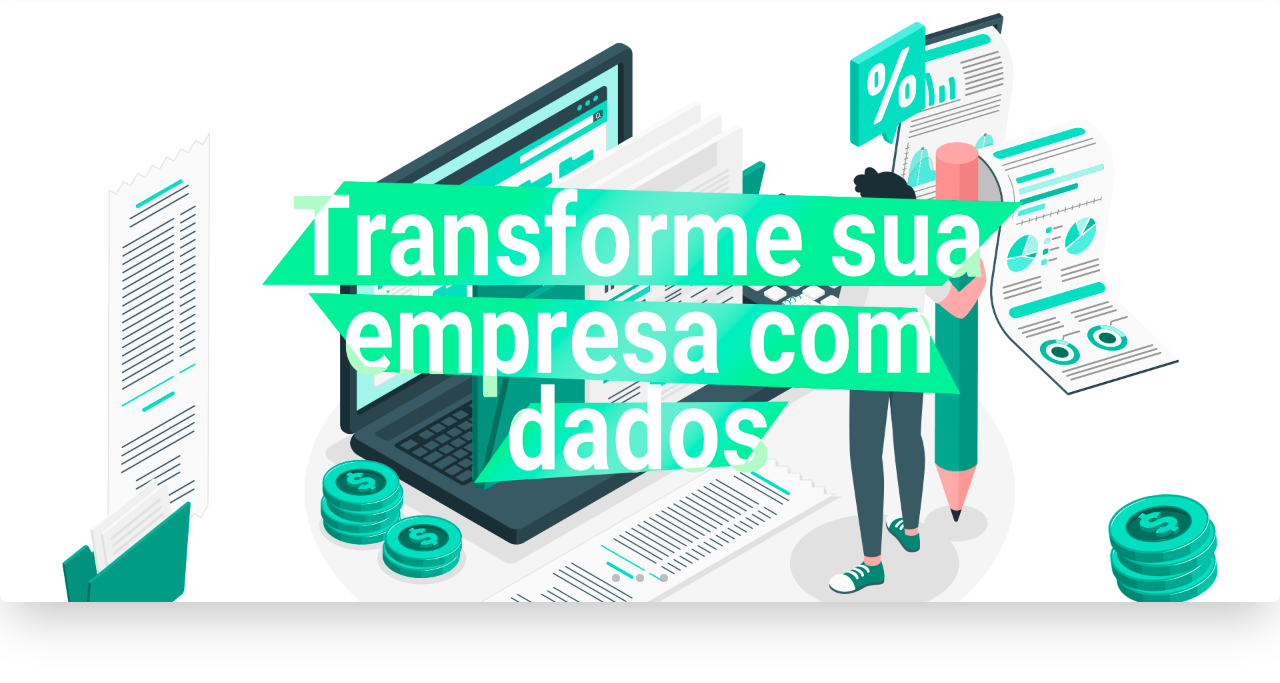
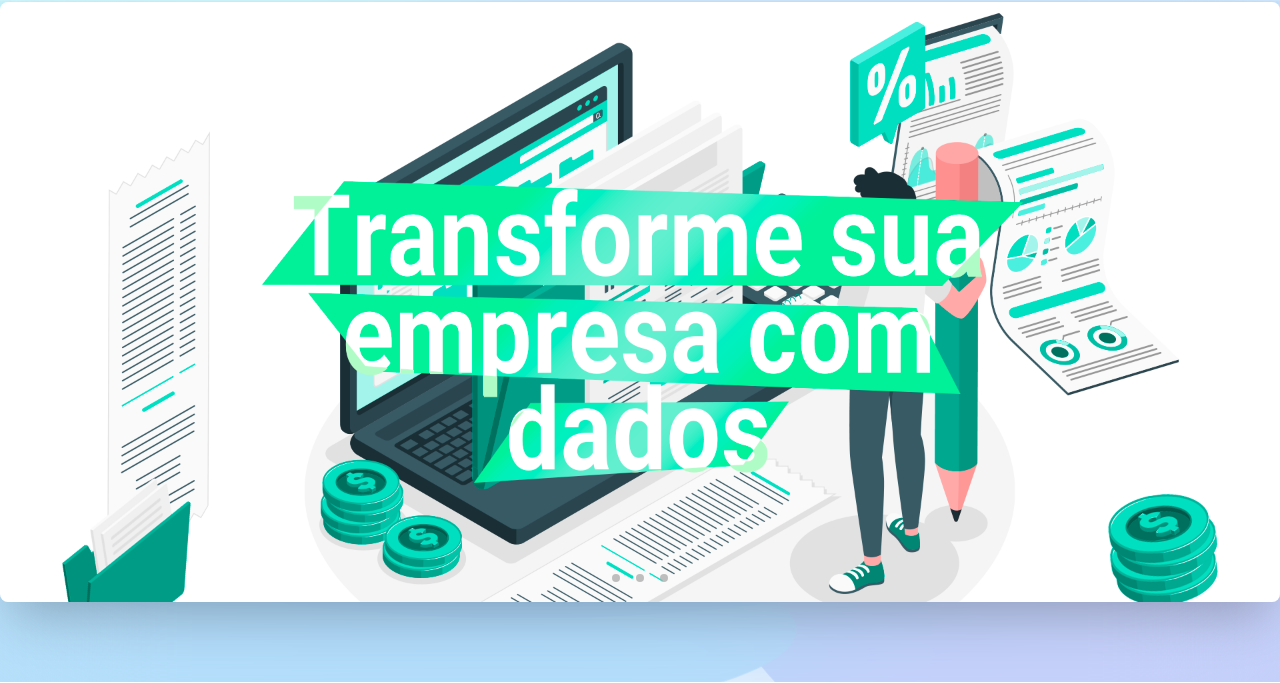
Before and after one commit to devLucenaPinheiro/Riskmind, a plain HTML site: page index.html in a window 1280 px wide. Shown: the part 118-801 px from the top of the page. Drawn offline with Linux system fonts and the light colour scheme.

Commit message:
Teste de background.

```diff
--- a/index.html
+++ b/index.html
@@ -12,6 +12,13 @@
 </head>
 <body>
     <script src="script.js"></script>
+    <div class="plano-de-fundo">
+        <div></div>
+        <div></div>
+        <div></div>
+        <div></div>
+        <div></div>
+    </div>
     <header>
         <img src="assets/logo.png" alt="Logo riskmind" id="logo">
         <nav>
--- a/styles/_about.scss
+++ b/styles/_about.scss
@@ -31,7 +31,7 @@
   }
 
   .highlight-yellow {
-    color: $Yellow;
+    color: $PrimaryDarkBlue;
     font-weight: bold;
   }
 
@@ -45,7 +45,7 @@
 
   .card {
     width: 30%;
-    background: $White;
+    background: #e3effb;;
     padding: 20px;
     border: 2px solid $PrimaryLightBlue;
     border-radius: 10px;
@@ -75,7 +75,7 @@
 
     li::before {
       content: "➤";
-      color: $Yellow;
+      color: $PrimaryDarkBlue;
       position: absolute;
       left: 0;
     }
--- a/styles/_footer.scss
+++ b/styles/_footer.scss
@@ -43,7 +43,7 @@
 .footer-bottom {
     display: flex;
     flex-flow: row;
-    background-color: $White;
+    background-color: #e3effb;
     align-items: center;
     justify-content: space-between;
     padding: 15px 70px;
--- a/styles/_solucoes.scss
+++ b/styles/_solucoes.scss
@@ -46,7 +46,7 @@
 .container-3 .item-3 {
     box-shadow: 0 5px 10px rgba(0,0,0,.1);
     border-radius: 5px;
-    background-color: #fcfcfc;
+    background-color: #e3effb;
     padding: 30px 20px;
     transition: background-color 0.4s ease, transform 0.7s ease, opacity 0.8s ease-in-out;
 }
--- a/styles/formulario.scss
+++ b/styles/formulario.scss
@@ -32,6 +32,7 @@ body{
     flex-direction: column;
     align-items: start;
     gap: 20px;
+    padding: 30px;
 }
 
 .contact-left-title h2{
@@ -76,9 +77,12 @@ body{
     top: 0;
     left: 0;
     width: 100%;
-    padding: 20px;
     display: flex;
-    align-items: center;
+    align-items: start;
+}
+
+.logo{
+    padding: 30px;
 }
 
 
@@ -114,7 +118,7 @@ textarea{
     resize: none;
 }
 
-@media(max-width:768px){
+@media(max-width:890px){
     .contact-inputs{
         width: 80vw;
     }
@@ -123,5 +127,6 @@ textarea{
     }
     .logo {
         max-width: 50%;
+        margin-left: 10px;
     }
 }
--- a/styles/style.scss
+++ b/styles/style.scss
@@ -46,7 +46,6 @@ span{
 .item-2 {
     width: 100%;
     max-width: 600px;
-    background: $White;
     padding: 15px;
     margin-bottom: 20px;
 }
@@ -78,6 +77,81 @@ span{
   ::-webkit-scrollbar-thumb:hover {
     background: $PrimaryDarkBlue;
   }
+
+
+
+  .plano-de-fundo {
+    position: fixed;
+    top: 0;
+    left: 0;
+    height: 100%;
+    width: 100%;
+    overflow: hidden;
+    z-index: -1;
+    pointer-events: none;
+}
+
+.plano-de-fundo div {
+    position: absolute;
+    border-radius: 50%;
+    animation: gradient 4s infinite;
+}
+
+@keyframes gradient {
+    70% {
+        transform: scale(1.2) translate(50px);
+    }
+}
+
+.plano-de-fundo div:nth-child(1) {
+    width: 90%;
+    height: 80%;
+    background-color: #C5F1FA;
+    left: -29%;
+    top: -10%;
+}
+.plano-de-fundo div:nth-child(2) {
+    width: 80%;
+    height: 70%;
+    background-color: #C5E1FA;
+    top: -12%;
+    right: -12%;
+    animation-delay: 8s;
+}
+.plano-de-fundo div:nth-child(3) {
+    width: 65%;
+    height: 80%;
+    background-color: #C5D0FA;
+    bottom: -15%;
+    right: -20%;
+    animation-delay: 0.3s;
+}
+.plano-de-fundo div:nth-child(4) {
+    width: 80%;
+    height: 25%;
+    background-color: #B5DFFA;
+    bottom: -6%;
+    left: -18%;
+    animation-delay: 1.2s;
+}
+.plano-de-fundo div:nth-child(5) {
+    width: 80%;
+    height: 30%;
+    background-color: #A9D3FA;
+    bottom: 8%;
+    left: 1%;
+    animation-delay: 1s;
+}
+
+.plano-de-fundo::after {
+    content: "";
+    position: absolute;
+    height: 100%;
+    width: 100%;
+    backdrop-filter: blur(80px);
+}
+
+
 
   @media screen and (max-width: 768px) {
 
```
Also changed, not shown: styles/formulario.css, styles/style.css, 2 other files.
